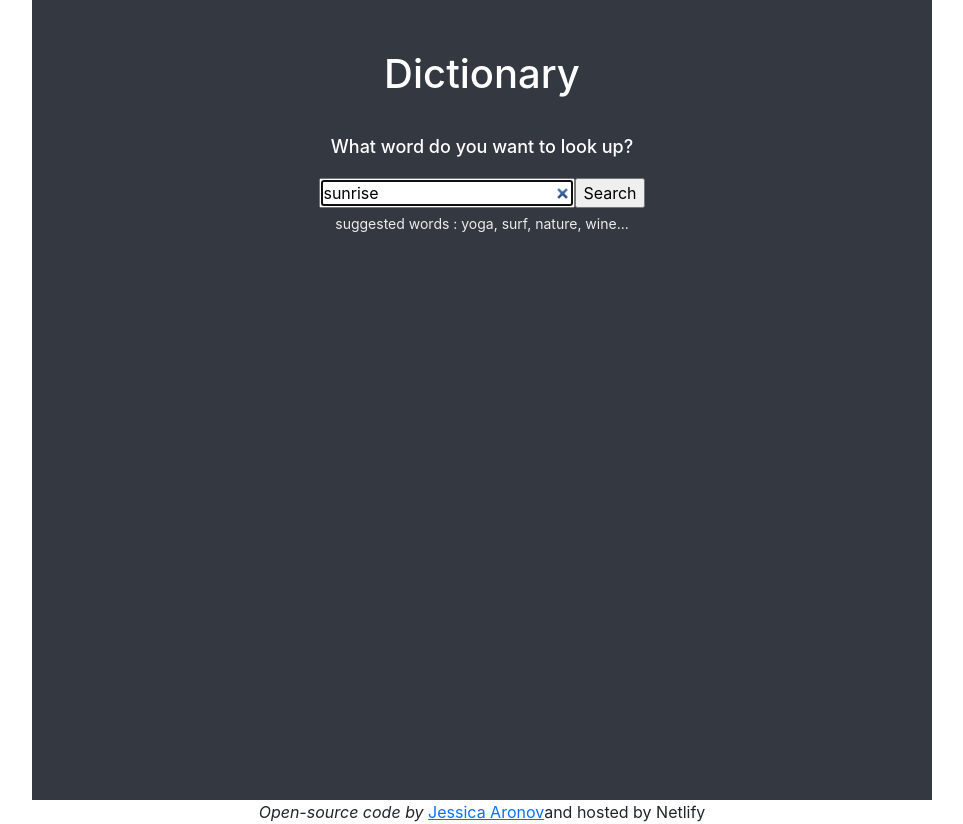
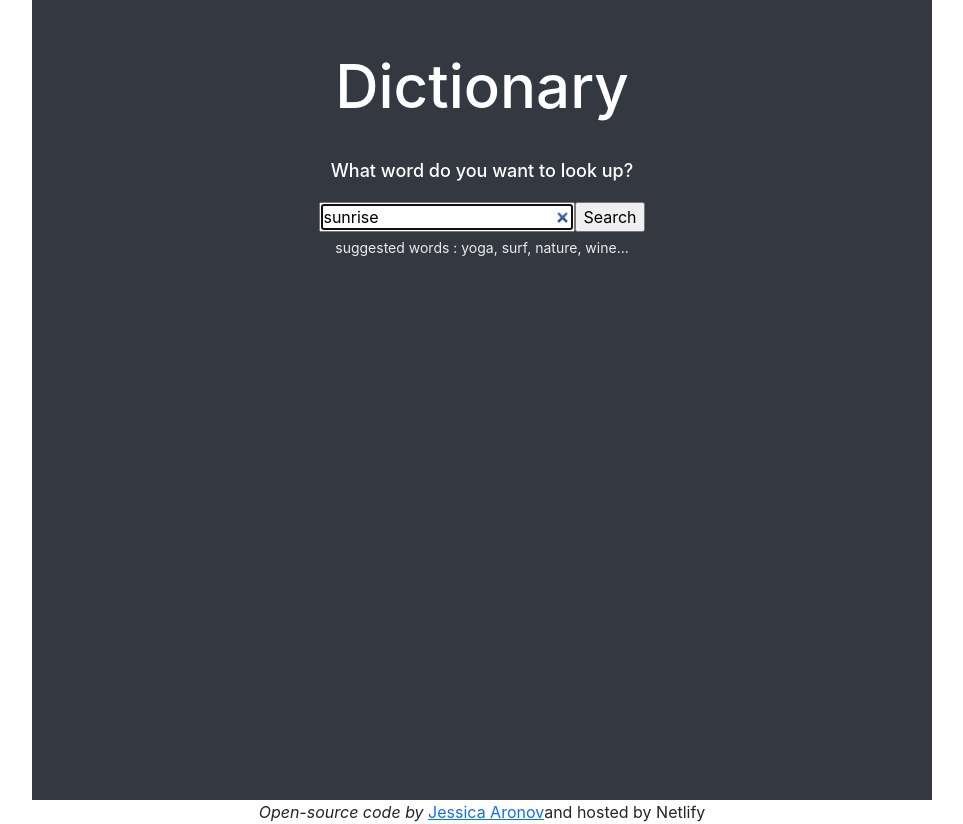
Before and after one commit to JessicaAov1/react-dictionary, a React (Create React App) app: page / in a window 1280 px wide. Shown: the whole page, without its empty margins (158-1121 px from the left). Built offline with nearby package versions, Linux system fonts and the light colour scheme; no server answers.

Commit message:
resized the title of the app

```diff
--- a/src/App.css
+++ b/src/App.css
@@ -19,4 +19,5 @@
 }
 .App h1 {
   margin-top: 50px;
+  font-size: 60px;
 }
```
